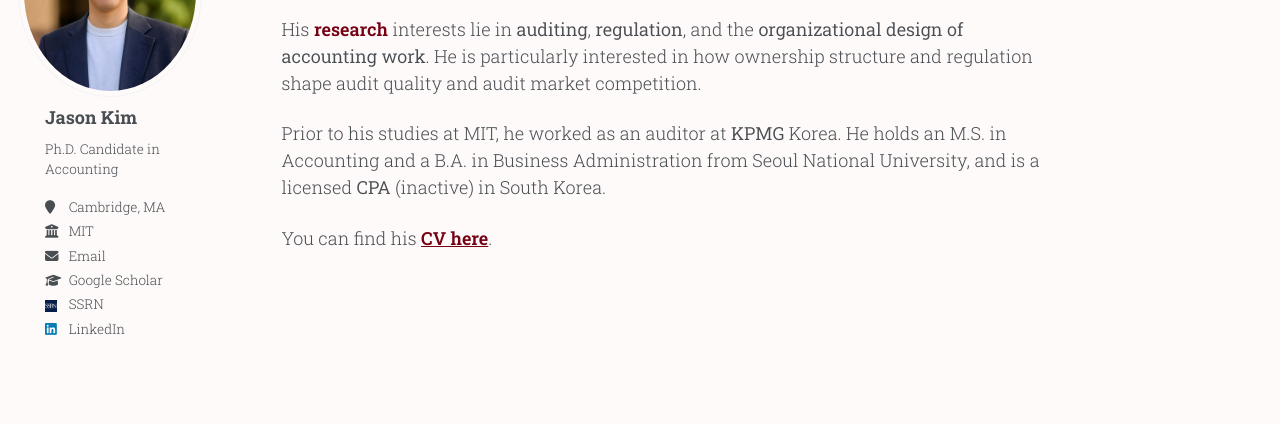
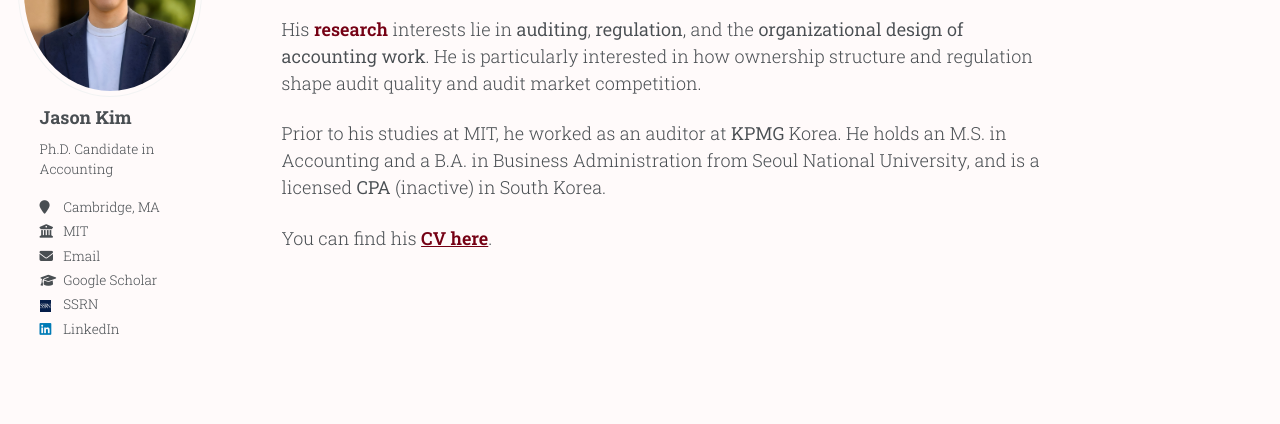
Before and after one commit to jgkim262/jgkim262.github.io, a Jekyll site: the page built from _pages/about.md, in a window 1280 px wide. Shown: the part 230-654 px from the top of the page. Built offline with Jekyll 4.4.1, drawn with Linux system fonts in a browser that asks for light colours; a style sheet for code colours, icons or effects is not loaded.

Commit message:
Update _sidebar.scss

```diff
--- a/_sass/layout/_sidebar.scss
+++ b/_sass/layout/_sidebar.scss
@@ -189,7 +189,7 @@
     display: block;
     width: 100%;
     // ~one "J" advance right, so the name starts where its second letter did.
-    padding-left: 1.5em;
+    padding-left: 1.2em;
     padding-right: 0;
   }
 }
@@ -252,7 +252,7 @@
 
   @include breakpoint($large) {
     display: block;
-    padding-left: 1.5em; // matches the name/bio shift above
+    padding-left: 1.2em; // matches the name/bio shift above
   }
 
   button {
```
